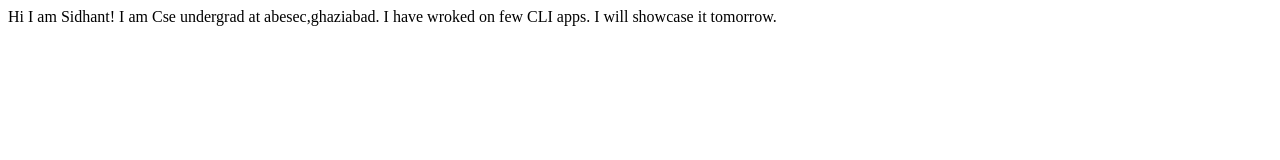
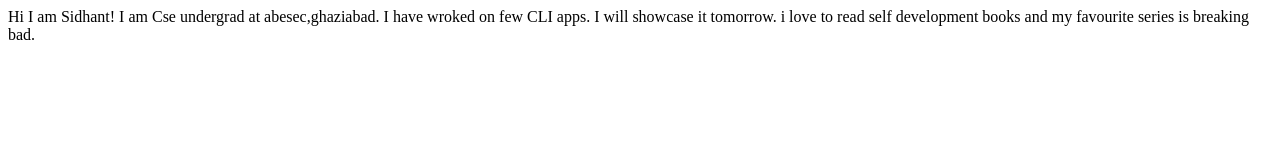
Before and after one commit to sidhantkaushal/sidhantkaushal.com, a plain HTML site: page index.html in a window 1280 px wide. Drawn offline with Linux system fonts and the light colour scheme.

Commit message:
docs-added some personal favorites

```diff
--- a/index.html
+++ b/index.html
@@ -10,5 +10,6 @@
     Hi I am Sidhant!
     I am Cse undergrad at abesec,ghaziabad.
     I have wroked on few CLI apps. I will showcase it tomorrow.
+    i love to read self development books and my favourite series is breaking bad.
 </body>
 </html>
```
